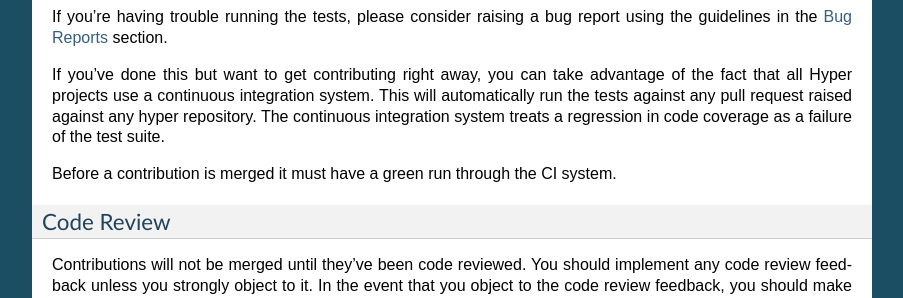
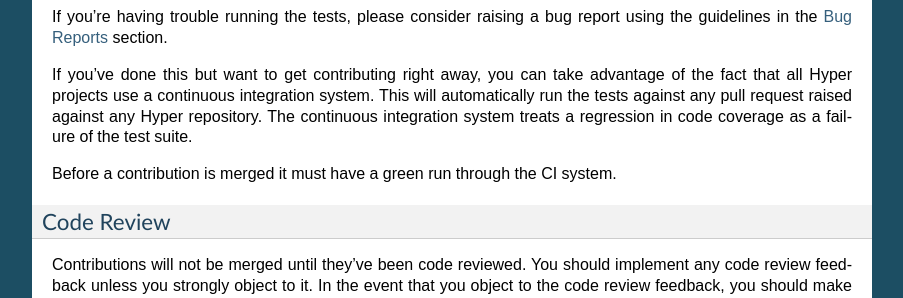
Before and after one commit to python-hyper/documentation, a Sphinx documentation site: the page built from source/contributing.rst, in a window 1280 px wide and 900 px high, scrolled down 1835 px. Shown: the part 194-492 px from the top of the window, without its empty margins (198-1101 px from the left). Built offline with Sphinx 7.4.7, drawn with Linux system fonts in a browser that asks for light colours.

Commit message:
Consistent capitalisation.

```diff
--- a/source/contributing.rst
+++ b/source/contributing.rst
@@ -127,7 +127,7 @@ report using the guidelines in the :ref:`bug-reports` section.
 If you've done this but want to get contributing right away, you can take
 advantage of the fact that all Hyper projects use a continuous integration
 system. This will automatically run the tests against any pull request raised
-against any hyper repository. The continuous integration system treats a
+against any Hyper repository. The continuous integration system treats a
 regression in code coverage as a failure of the test suite.
 
 Before a contribution is merged it must have a green run through the CI system.
```
